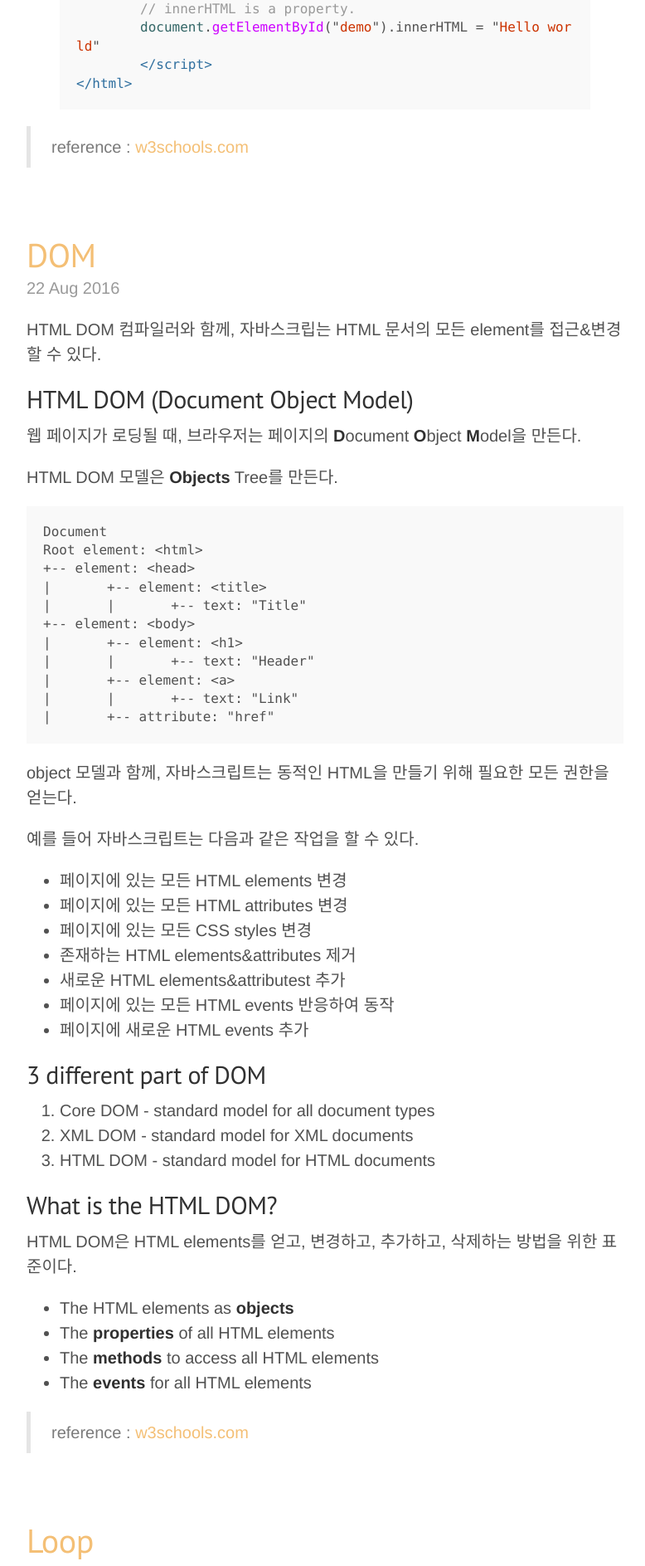
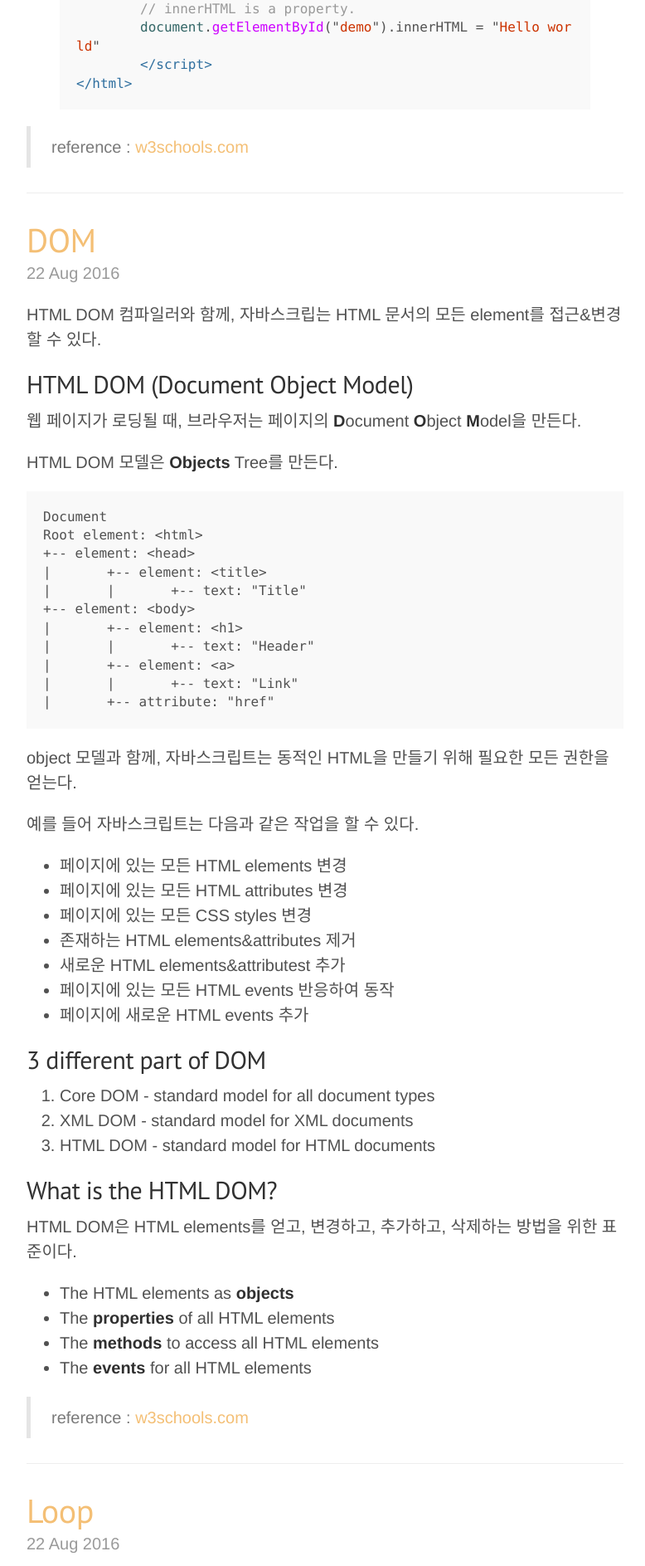
Before and after one commit to pinstinct/pinstinct.github.com, a Jekyll site: the page built from index.html, in a window 1280 px wide. Shown: the part 836-2723 px from the top of the page at 83% size, without its empty margins (248-1026 px from the left). Built offline with Jekyll 4.4.1, drawn with Linux system fonts in a browser that asks for light colours; the list of posts is cut into pages by our own code.

Commit message:
added <hr> tag

```diff
--- a/index.html
+++ b/index.html
@@ -16,13 +16,9 @@
 
     {{ post.content }}
 
-    <div>
-      <h1>
-
-      </h1>
-    </div>
-  </div>
-
+    {% if forloop.last == false %}
+    <hr>
+    {% endif %}
   {% endfor %}
 </div>
 
```
